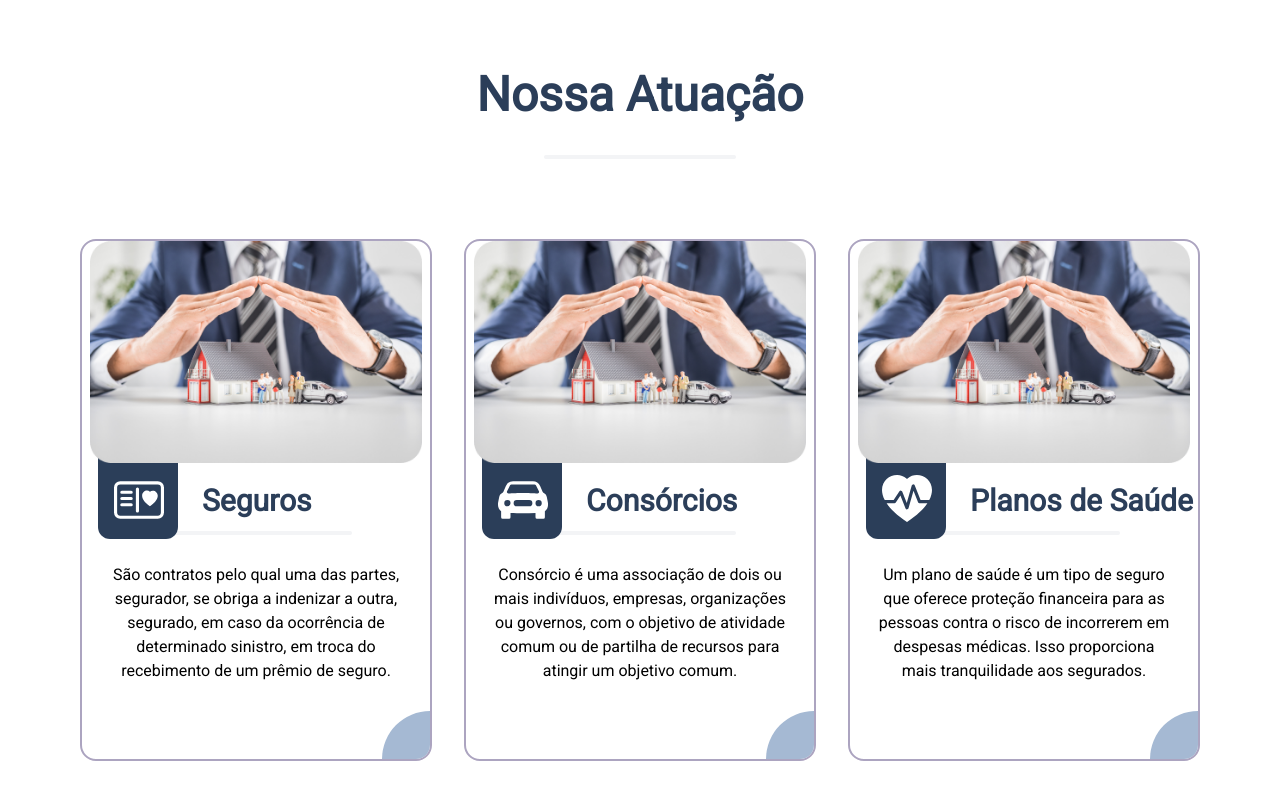
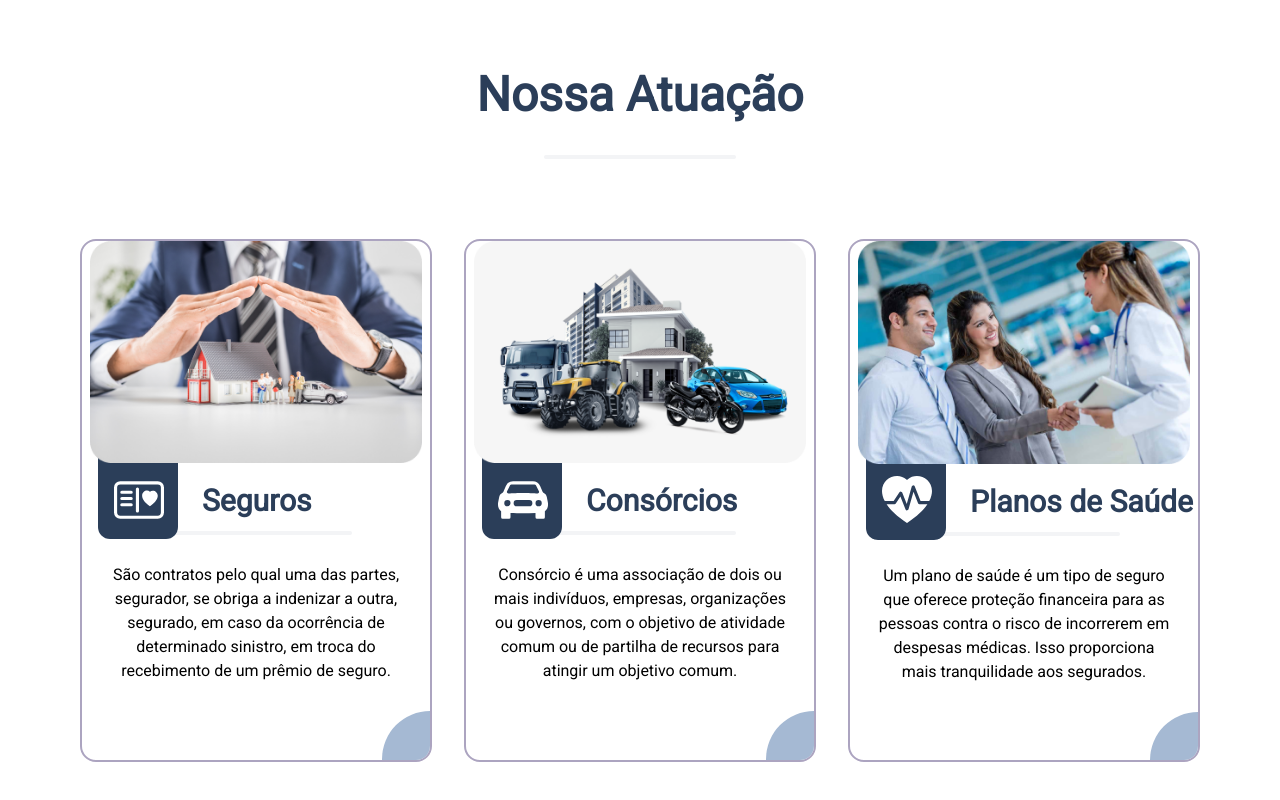
Before and after one commit to rnaconsultoriaemseguros/app, a Next.js app: page / in a window 1280 px wide. Shown: the part 2002-2802 px from the top of the page. Built offline with nearby package versions, Linux system fonts and the light colour scheme.

Commit message:
feat: including operation section

```diff
--- a/app/components/operation.jsx
+++ b/app/components/operation.jsx
@@ -71,8 +71,8 @@ export default function Operation() {
 
         <div className="md:flex-1 border-2 border-[#ACA4C0] rounded-2xl mx-4 relative overflow-hidden mb-8 md:mb-0">
           <Image
-            src="/insurance.png"
-            alt="Seguros"
+            src="/consorcios.png"
+            alt="Consórcios"
             width={386}
             height={258}
             className="px-2 relative z-10"
@@ -106,8 +106,8 @@ export default function Operation() {
 
         <div className="md:flex-1 border-2 border-[#ACA4C0] rounded-2xl mx-4 relative overflow-hidden mb-8 md:mb-0">
           <Image
-            src="/insurance.png"
-            alt="Seguros"
+            src="/planos-de-saude.png"
+            alt="Planos de Saúde"
             width={386}
             height={258}
             className="px-2 relative z-10"
```
Also changed, not shown: public/consorcios.png (added), public/planos-de-saude.png (added).
